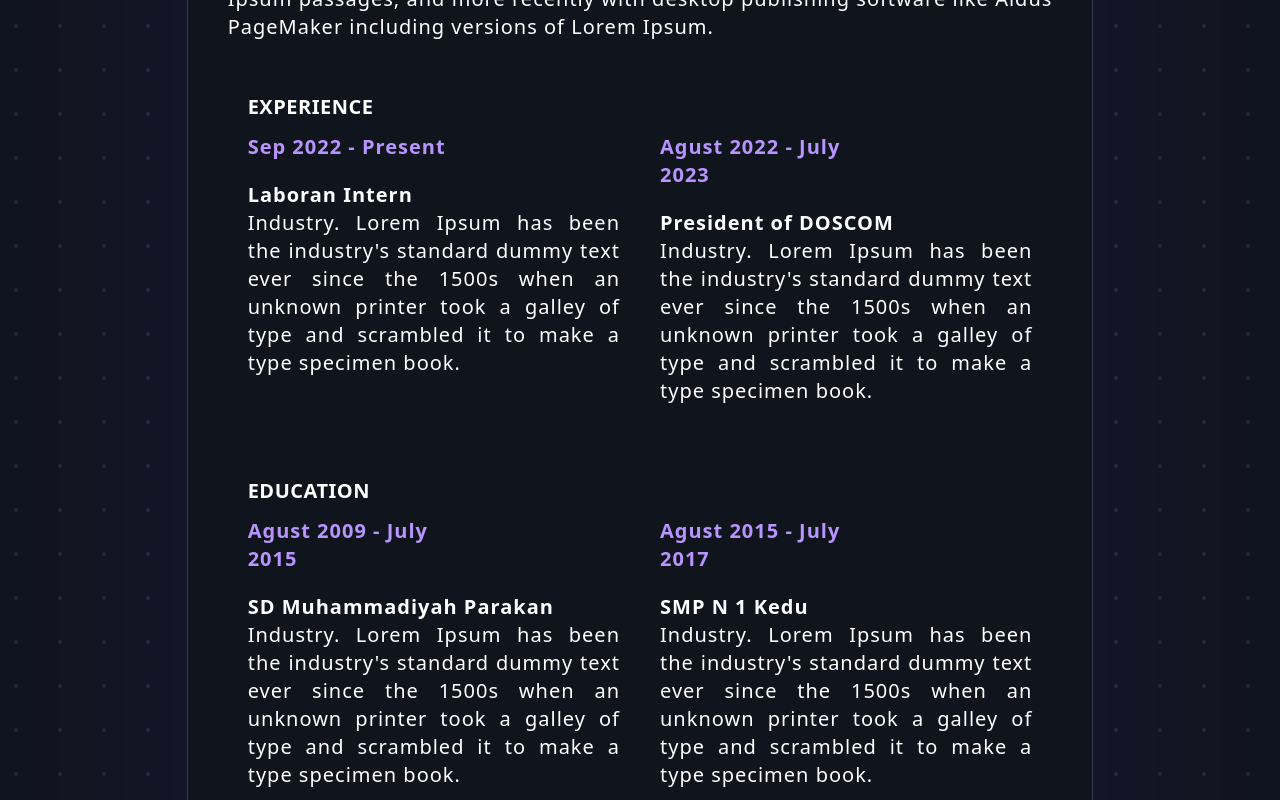
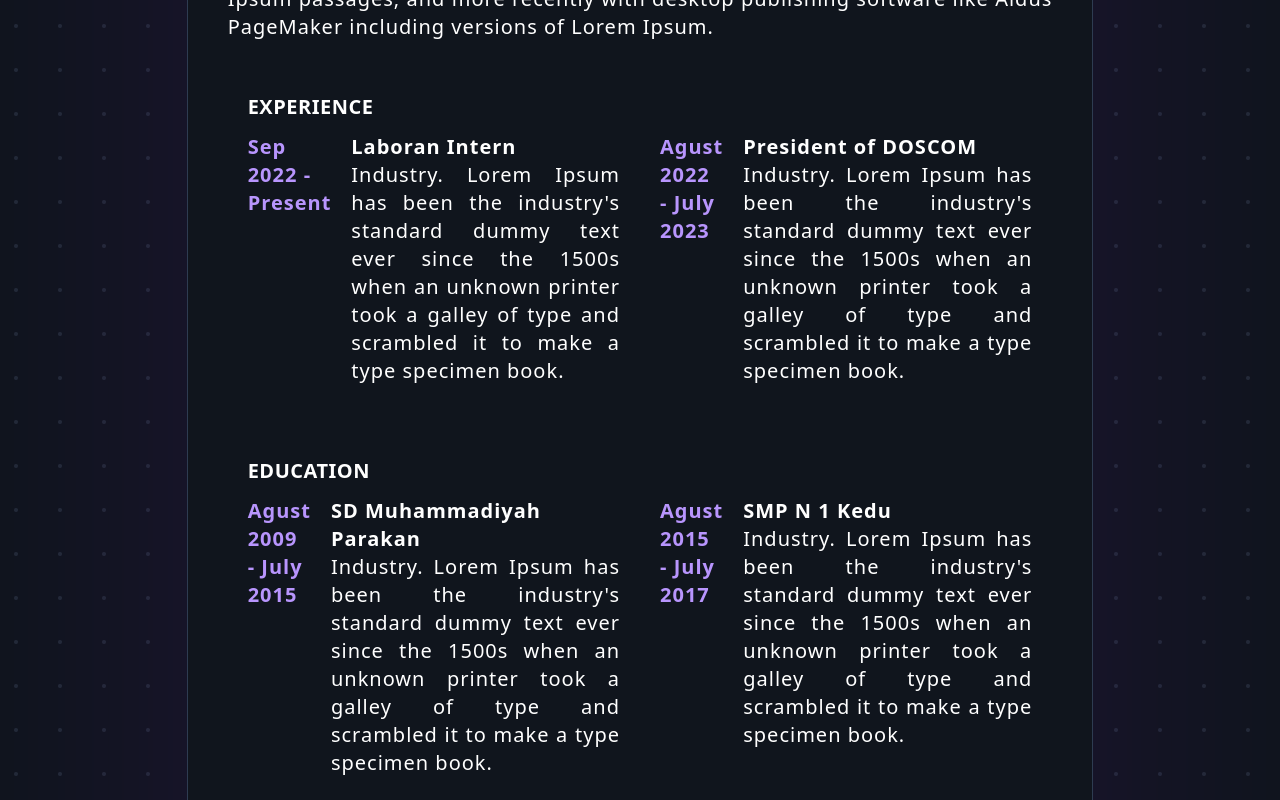
Before and after one commit to WorkerHarder171/Portofolio, a React (Vite) app: page / in a window 1280 px wide. Shown: the part 1180-1980 px from the top of the page. Built offline with nearby package versions, Linux system fonts and the light colour scheme.

Commit message:
fix update 01/06/2024

```diff
--- a/src/components/sections/about/About.jsx
+++ b/src/components/sections/about/About.jsx
@@ -29,7 +29,7 @@ export const About = () => {
           </p>
           <div className="grid lg:grid-cols-2 sm:grid-cols-1 justify-center gap-10">
             {data.map((item, i) => (
-              <div className="text-content lg:flex sm:flex-col gap-5 w-full" key={i}>
+              <div className="text-content flex lg:flex-row sm:flex-col gap-5 w-full" key={i}>
                 <div className="left-content w-7/12">
                   <p className="date text-xl tracking-wider font-bold text-[#B895FD]">
                     {item.date}
@@ -55,7 +55,7 @@ export const About = () => {
           </p>
           <div className="grid lg:grid-cols-2 sm:grid-cols-1 justify-center gap-10">
             {education.map((item, i) => (
-              <div className="text-content lg:flex sm:flex-col gap-5 w-full" key={i}>
+              <div className="text-content flex lg:flex-row sm:flex-col gap-5 w-full" key={i}>
                 <div className="left-content w-7/12">
                   <p className="date text-xl tracking-wider font-bold text-[#B895FD]">
                     {item.date}
```
